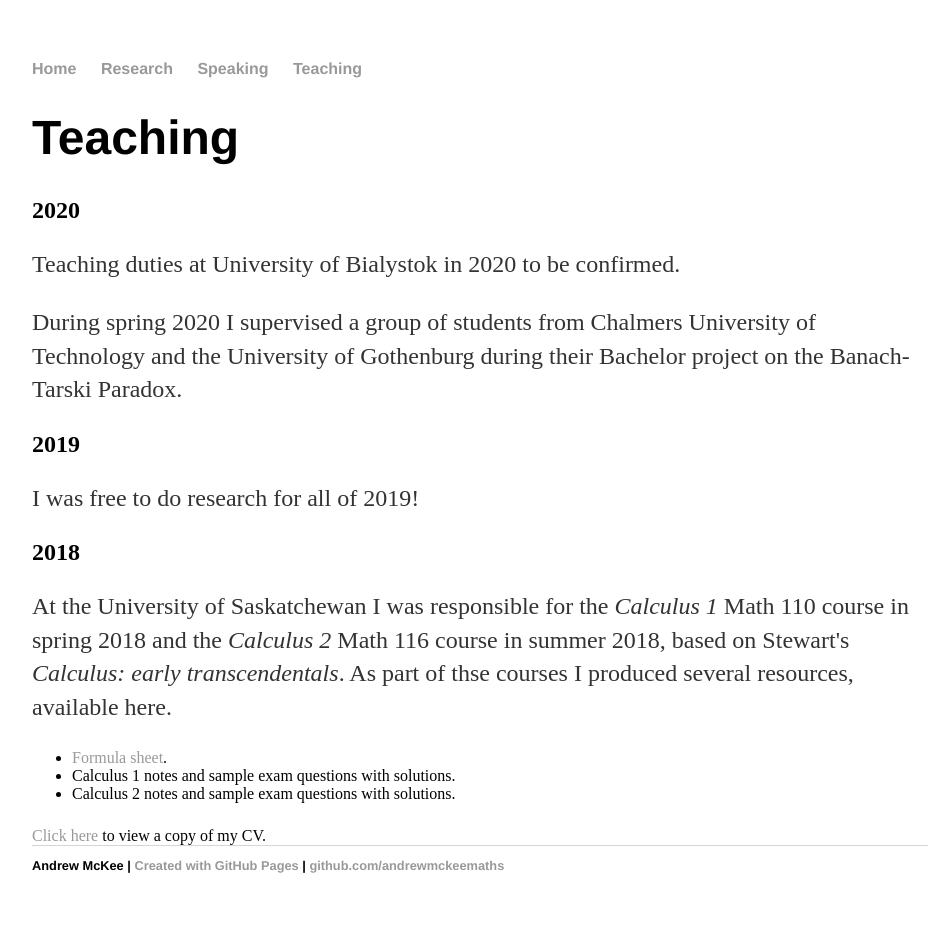
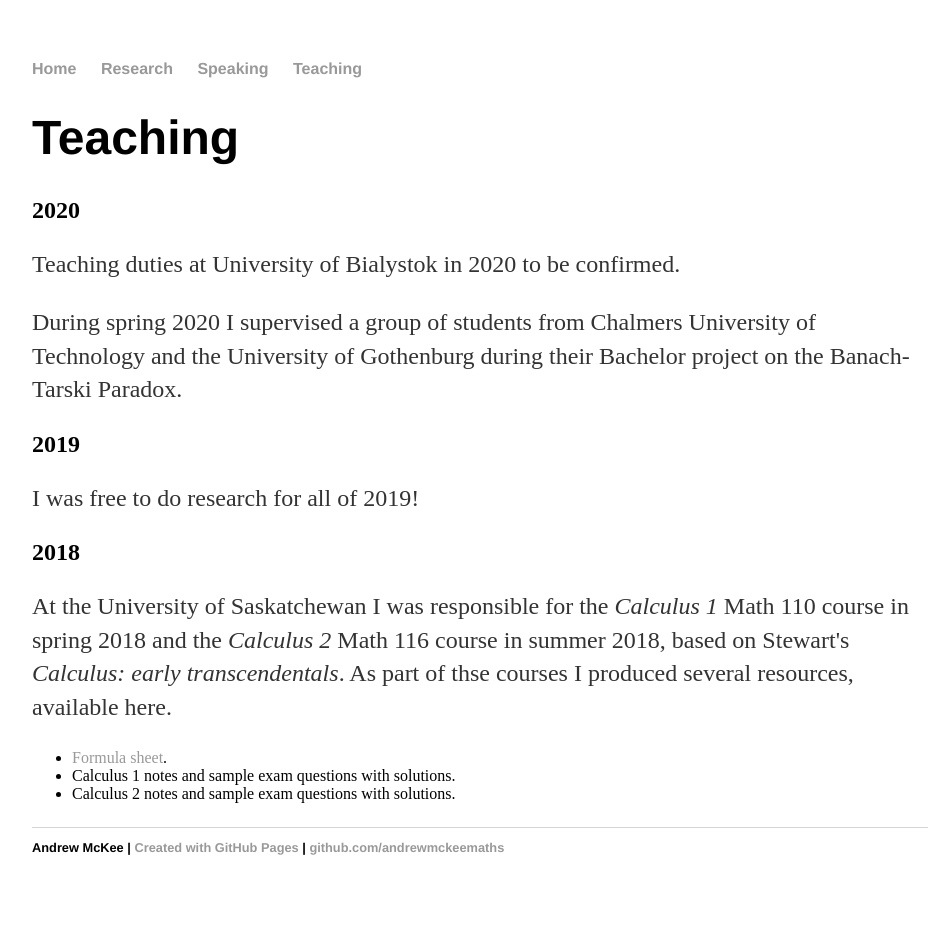
Before and after one commit to andrewmckeemaths/andrewmckeemaths.github.io, a Jekyll site: the page built from teaching/index.html, in a window 1280 px wide. Shown: the whole page, without its empty margins (160-1100 px from the left). Built offline with Jekyll 4.4.1, drawn with Linux system fonts in a browser that asks for light colours.

Commit message:
Update index.html

```diff
--- a/teaching/index.html
+++ b/teaching/index.html
@@ -19,10 +19,8 @@
 
 <p>At the University of Saskatchewan I was responsible for the <em>Calculus 1</em> Math 110 course in spring 2018 and the <em>Calculus 2</em> Math 116 course in summer 2018, based on Stewart's <em>Calculus: early transcendentals</em>. As part of thse courses I produced several resources, available here.
   <ul>
-    <li><a href="andrewmckeemaths.github.io/UofSteaching/FormulaSheet.pdf" target="_blank">Formula sheet</a>.</li>
+    <li><a href="andrewmckeemaths.github.io/teaching/UofSteaching/FormulaSheet.pdf" target="_blank">Formula sheet</a>.</li>
     <li>Calculus 1 notes and sample exam questions with solutions.</li>
     <li>Calculus 2 notes and sample exam questions with solutions.</li>
   </ul>
 </p>
-
-<a href="andrewmckeemaths.github.io/aboutdocs/CVAMcKee.pdf" target="_blank">Click here</a> to view a copy of my CV.
```
